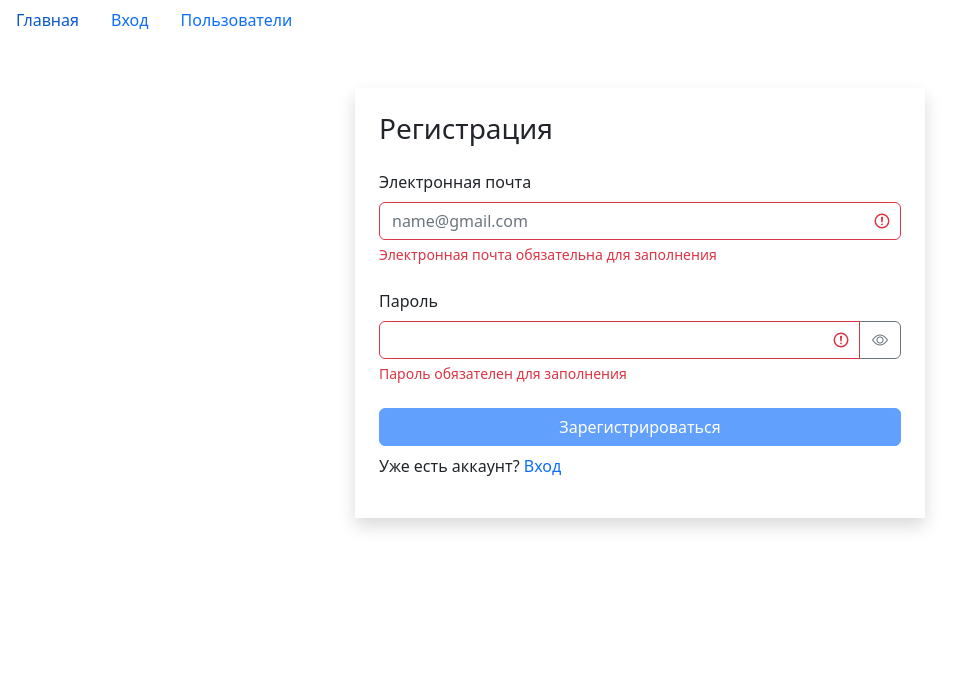
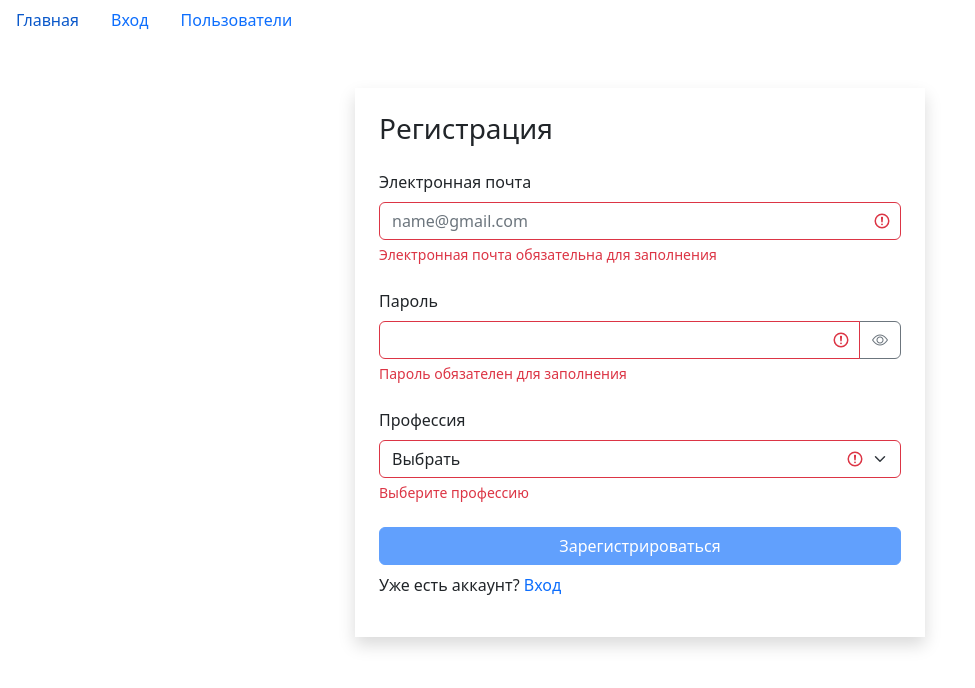
Before and after one commit to Alextxnk/React-app-fast-company, a React (Create React App) app: page /login/1 in a window 1280 px wide. Both pictures are taken after a click on the button "Регистрация". Shown: the top 688 px of the page, without its empty margins (0-975 px from the left). Built offline with nearby package versions, Linux system fonts and the light colour scheme.

Commit message:
add new components

```diff
--- /dev/null
+++ b/src/app/components/common/form/selectField.jsx
@@ -0,0 +1,62 @@
+import React from 'react';
+import PropTypes from 'prop-types';
+
+const SelectField = ({
+   label,
+   name,
+   value,
+   onChange,
+   defaultOption,
+   options,
+   error
+}) => {
+   const getSelectClasses = () => {
+      return 'form-select' + (error ? ' is-invalid' : ' is-valid');
+   };
+
+   const optionsArray =
+      !Array.isArray(options) && typeof options === 'object'
+         ? Object.keys(options).map((optionName) => ({
+            _id: options[optionName]._id,
+            name: options[optionName].name
+         }))
+         : options;
+
+   return (
+      <div className='mb-4'>
+         <label className='form-label' htmlFor={name}>
+            {label}
+         </label>
+         <select
+            className={getSelectClasses()}
+            id={name}
+            name={name}
+            value={value}
+            onChange={onChange}
+         >
+            <option disabled value=''>
+               {defaultOption}
+            </option>
+            {optionsArray &&
+               optionsArray.map((option) => (
+                  <option key={option._id} value={option._id}>
+                     {option.name}
+                  </option>
+               ))}
+         </select>
+         {error && <div className='invalid-feedback'>{error}</div>}
+      </div>
+   );
+};
+
+SelectField.propTypes = {
+   label: PropTypes.string,
+   name: PropTypes.string,
+   defaultOption: PropTypes.string,
+   options: PropTypes.oneOfType([PropTypes.object, PropTypes.array]),
+   value: PropTypes.string,
+   onChange: PropTypes.func,
+   error: PropTypes.string
+};
+
+export default SelectField;
--- a/src/app/components/common/form/textField.jsx
+++ b/src/app/components/common/form/textField.jsx
@@ -13,7 +13,7 @@ const TextField = ({
    const [showPassword, setShowPassword] = useState(false);
 
    const getInputClasses = () => {
-      return 'form-control' + (error ? ' is-invalid' : '');
+      return 'form-control' + (error ? ' is-invalid' : ' is-valid');
    };
 
    const toggleShowPassword = () => {
--- a/src/app/components/ui/registerForm.jsx
+++ b/src/app/components/ui/registerForm.jsx
@@ -1,10 +1,21 @@
 import React, { useEffect, useState } from 'react';
 import TextField from '../common/form/textField';
 import { validator } from '../../utils/validator';
+import api from '../../api';
+import SelectField from '../common/form/selectField';
 
 const RegisterForm = () => {
-   const [data, setData] = useState({ email: '', password: '' });
+   const [data, setData] = useState({
+      email: '',
+      password: '',
+      profession: ''
+   });
    const [errors, setErrors] = useState({});
+   const [professions, setProfession] = useState();
+
+   useEffect(() => {
+      api.professions.fetchAll().then((data) => setProfession(data));
+   }, []);
 
    const handleChange = ({ target }) => {
       setData((prevState) => ({
@@ -31,6 +42,11 @@ const RegisterForm = () => {
          min: {
             message: 'Пароль должен состоять минимум из 8 символов',
             value: 8
+         }
+      },
+      profession: {
+         isRequired: {
+            message: 'Выберите профессию'
          }
       }
    };
@@ -73,6 +89,15 @@ const RegisterForm = () => {
             onChange={handleChange}
             error={errors.password}
          />
+         <SelectField
+            label='Профессия'
+            name='profession'
+            value={data.profession}
+            onChange={handleChange}
+            defaultOption='Выбрать'
+            options={professions}
+            error={errors.profession}
+         />
          <button
             className='btn btn-primary w-100 mx-auto'
             type='submit'
```
Also changed, not shown: 7 other files (tests, documents, lock files or other folders).
